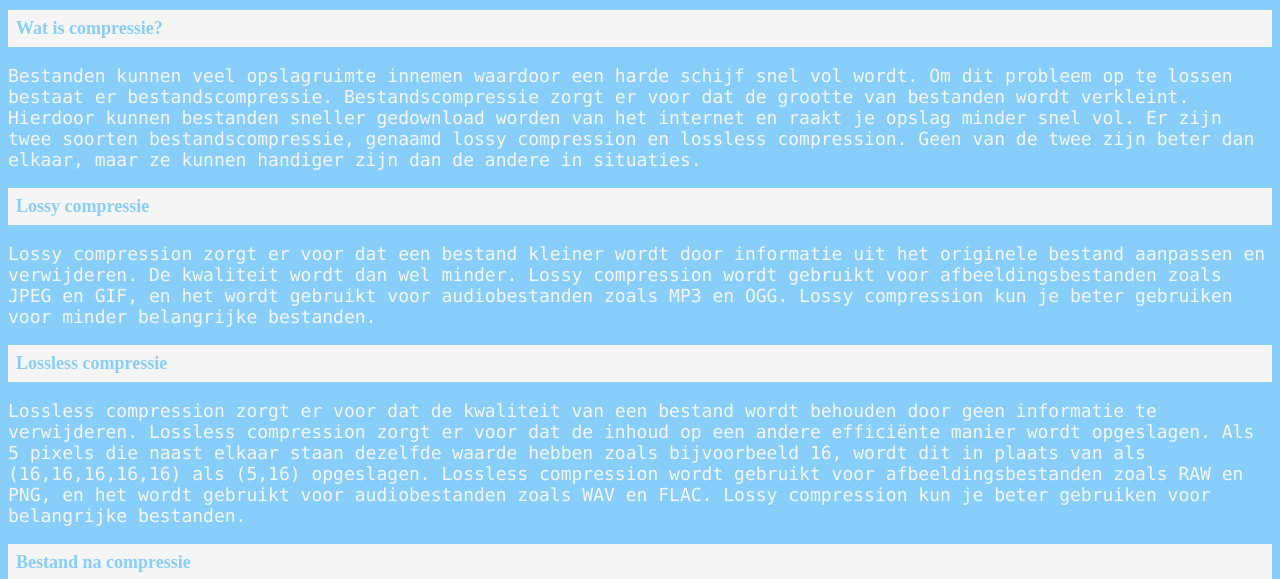
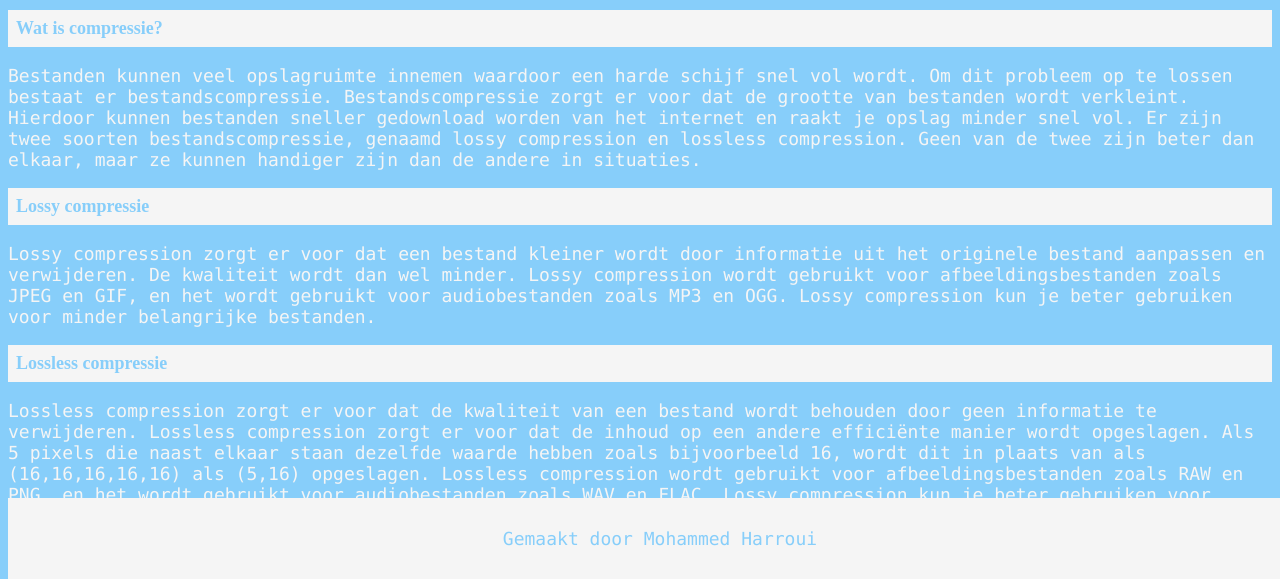
Before and after one commit to JohnBaza/JohnBaza.github.io, a plain HTML site: page Html/compressie.html in a window 1280 px wide. Shown: the part 221-800 px from the top of the page. Drawn offline with Linux system fonts and the light colour scheme.

Commit message:
footer positie

```diff
--- a/Html/compressie.html
+++ b/Html/compressie.html
@@ -74,7 +74,7 @@
 
       <img src="/Afbeeldingen map/compressieafbeelding.png" alt="Compressie"><!--Hiermee heb ik een afbeelding in deze pagina gezet-->
 
-      <footer class="footer"><!--Hiermee maak ik een footer aan-->
+      <footer class="footer2"><!--Hiermee maak ik een footer aan-->
       <p>Gemaakt door Mohammed Harroui</p><!--Hiermee laat ik zien wie de maker van deze site is -->
       </footer>
 
--- a/layout.css
+++ b/layout.css
@@ -52,13 +52,25 @@ p {
   color: lightskyblue; /* tekst kleur van header*/
 }
 
-/* footer*/
-footer {
+/* footer met absolute postitie*/
+.footer {
   background-color: whitesmoke; /* achtergrond kleur van footer*/
   padding: 12px; /* ruimte rondom de inhoud van een element*/
   text-align: center; /* positie van tekst*/
   color: lightskyblue; /* tekst kleur van footer*/
-  position: relative; /* positie van footer*/
+  position: absolute; /* positie van footer*/
+  width: 100%; /* breedte van footer*/
+  left: 1; /* ruimte naar de linkerkant*/
+  bottom: 0; /* ruimte naar beneden*/
+}
+
+/* footer met relatieve positie*/
+.footer2 {
+  background-color: whitesmoke; /* achtergrond kleur van footer*/
+  padding: 12px; /* ruimte rondom de inhoud van een element*/
+  text-align: center; /* positie van tekst*/
+  color: lightskyblue; /* tekst kleur van footer*/
+  position: absolute; /* positie van footer*/
   width: 100%; /* breedte van footer*/
   left: 1; /* ruimte naar de linkerkant*/
   bottom: 0; /* ruimte naar beneden*/
```
Also changed, not shown: Html/bestandsformaten.html (+1 -1 lines), Html/kleurmodellen.html (+1 -1 lines).
